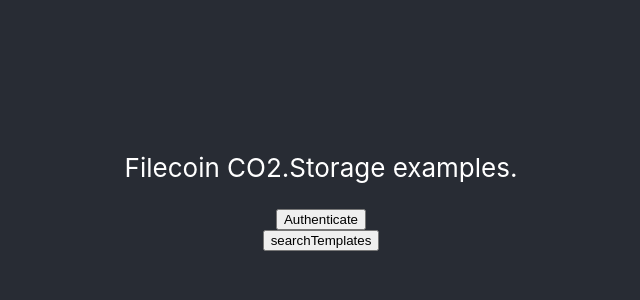
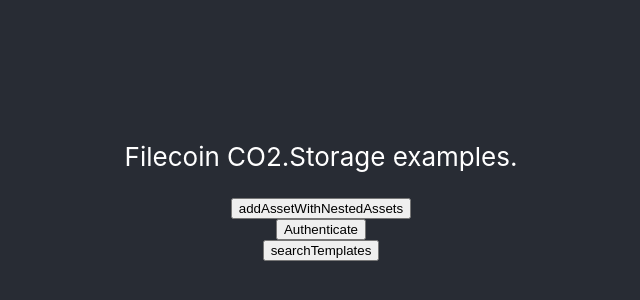
Before and after one commit to gaiagreentech/WEEEcycle-Tokens, a React (Create React App) app: page / in a window 1280 px wide. Shown: the part 212-512 px from the top of the page, without its empty margins (319-959 px from the left). Built offline with nearby package versions, Linux system fonts and the light colour scheme; what @co2-storage/js-api would draw is missing.

Commit message:
Add Asset with Nested Template. ReferenceError: Buffer is not defined at Object.eip712Hash

```diff
--- a/src/App.js
+++ b/src/App.js
@@ -8,11 +8,90 @@ const authType = "pk"
 const auth = new Auth(authType)
 
 const fgStorage = new FGStorage({
+  authType: "pk",
+  ipfsNodeType: "client",
+  ipfsNodeAddr: ipfsNodeAddr,
+  fgApiHost: fgApiUrl
+})
+
+const fgStorageForTemplate = new FGStorage({
   authType: "metamask",
   ipfsNodeType: "browser",
   ipfsNodeAddr: ipfsNodeAddr,
   fgApiHost: fgApiUrl
 })
+
+async function addAssetWithNestedAssets(){
+  console.log('addAssetWithNestedAssets')
+  const typeCid = "bafyreib4jvh4yjqltczdx3hhf277end2li42dr2l6mgmzxid2us2zwvavm"
+
+  const assetElements = [
+      {
+          "name": "Person",
+          "value": "bafyreif5h32c3t7ovhtrazsxi3ya6wbr4gczbaaz6niehzz664b2as5nry"
+      },
+      {
+          "name": "Address",
+          "value": "bafyreidiib3f66jm5fjdfiigum3u7mm5smxsjyrhdnjfdvg4akx26x246i"
+      }
+  ]
+
+  // "Error whilst requesting \"privateKeyToAccount\" method. InvalidPrivateKeyError: Invalid Private Key, Not a valid string or uint8Array"
+  let addAssetResponse = await fgStorage.addAsset(
+      assetElements,
+      {
+          parent: null,
+          name: "[TEST] Contact created with nested assets",
+          description: "[TEST] Contact created with nested assets",
+          template: typeCid,    // CID of above defined type
+          filesUploadStart: () => {
+              console.log("Upload started")
+          },
+          filesUpload: async (bytes, path) => {
+              console.log(`${bytes} uploaded`)
+          },
+          filesUploadEnd: () => {
+              console.log("Upload finished")
+          },
+          waitingBacalhauJobStart: () => {
+              console.log("Waiting for Bacalhau job to start execution")
+          },
+          bacalhauJobStarted: () => {
+              console.log("Bacalhau job started execution")
+          },
+          createAssetStart: () => {
+              console.log("Creating asset")
+          },
+          createAssetEnd: () => {
+              console.log("Asset created")
+          },
+          error: (err) => {
+              console.log(err)
+              return
+          }
+      },
+      'Nested types example',
+      (response) => {
+          if(response.status === 'uploading') {
+              this.loading = true
+              console.log(`${response.filename}: ${response.progress.toFixed(2)}%`)
+          }
+          else {
+              console.dir(response, {depth: null})
+          }
+      }
+  )
+  if(addAssetResponse.error != null) {
+      console.error(addAssetResponse.error)
+      await new Promise(reject => setTimeout(reject, 300));
+  }
+
+  console.dir(addAssetResponse.result, {depth: null})
+
+  await new Promise(resolve => setTimeout(resolve, 1000));
+
+}
+
 
 async function authenticate(){
   /**
@@ -40,7 +119,7 @@ async function searchTemplates(){
    * default data_chain: 'sandbox', phrases: null, cid: null, name: null, base: null, account: null, offset: 0, limit: 10
    */
 
-let searchTemplatesResponse = await fgStorage.searchTemplates('sandbox')    // ('SP Audits', 'Water')
+  let searchTemplatesResponse = await fgStorageForTemplate.searchTemplates('sandbox')    // ('SP Audits', 'Water')
   if(searchTemplatesResponse.error != null) {
       console.error(searchTemplatesResponse.error)
   }
@@ -54,6 +133,7 @@ function App() {
         <p>
           Filecoin CO2.Storage examples.
         </p>
+        <button onClick={addAssetWithNestedAssets}>addAssetWithNestedAssets</button>
         <button onClick={authenticate}>Authenticate</button>
         <button onClick={searchTemplates}>searchTemplates</button>
       </header>
```
